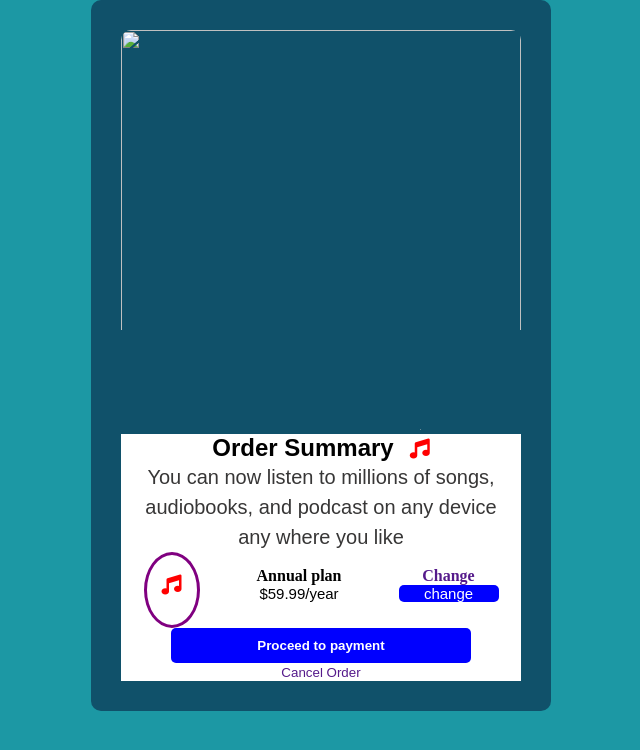
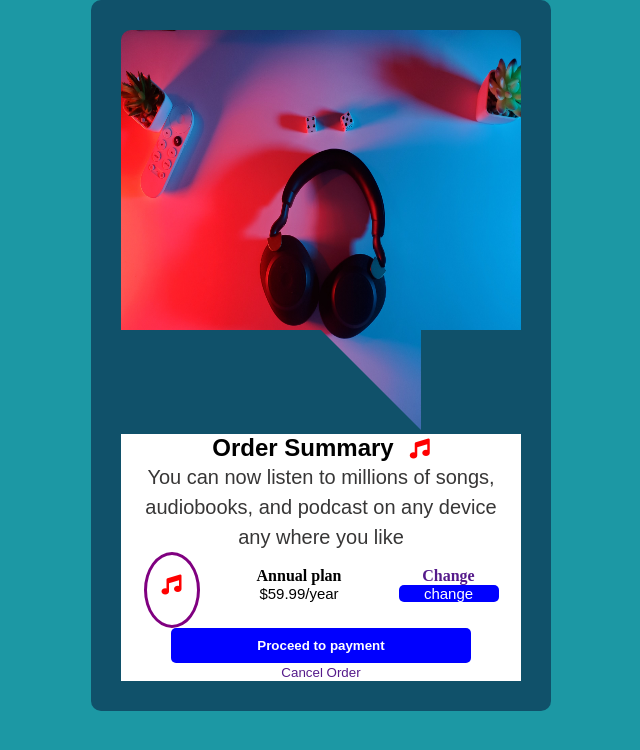
Before and after one commit to Govamarket/Music, a plain HTML site: page index.html in a window 1280 px wide. Shown: the whole page, without its empty margins (319-959 px from the left). Drawn offline with Linux system fonts and the light colour scheme; the site is published under a folder, as on GitHub Pages, so addresses that start at the root find nothing.

Commit message:
changes file path

```diff
--- a/index.html
+++ b/index.html
@@ -13,7 +13,7 @@
 
 <body>
     <section class="box">
-        <section><img src="/img/silivan-munguarakarama-NrR9gn3lFKU-unsplash.jpg" width="100%" height="400px"></section>
+        <section><img src="img/silivan-munguarakarama-NrR9gn3lFKU-unsplash.jpg" class="img-responsive" alt="" width="100%" height="400px"></section>
         <section class="under">
             <div class="head">
                 <h2>Order Summary</h2>
```
